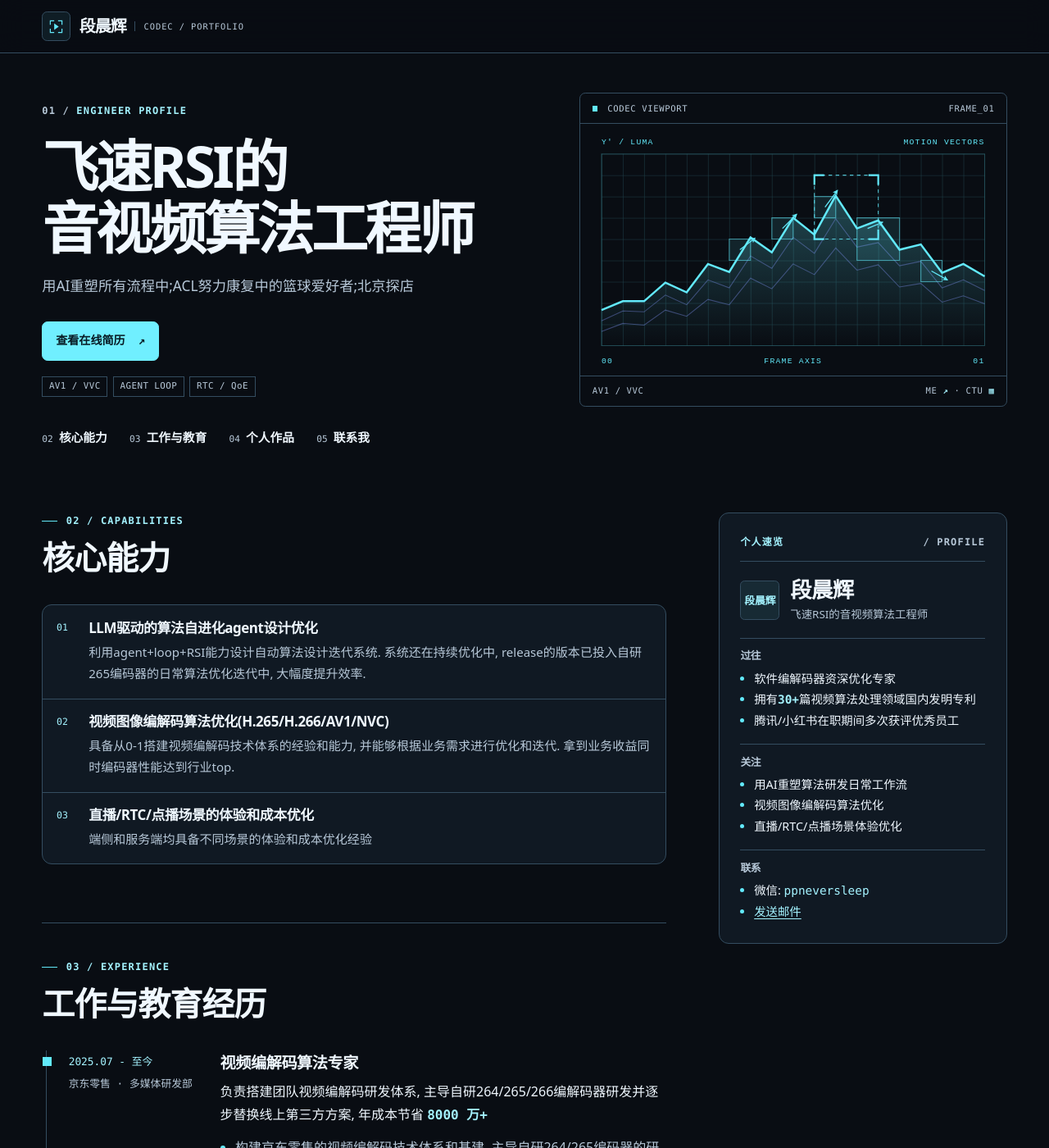
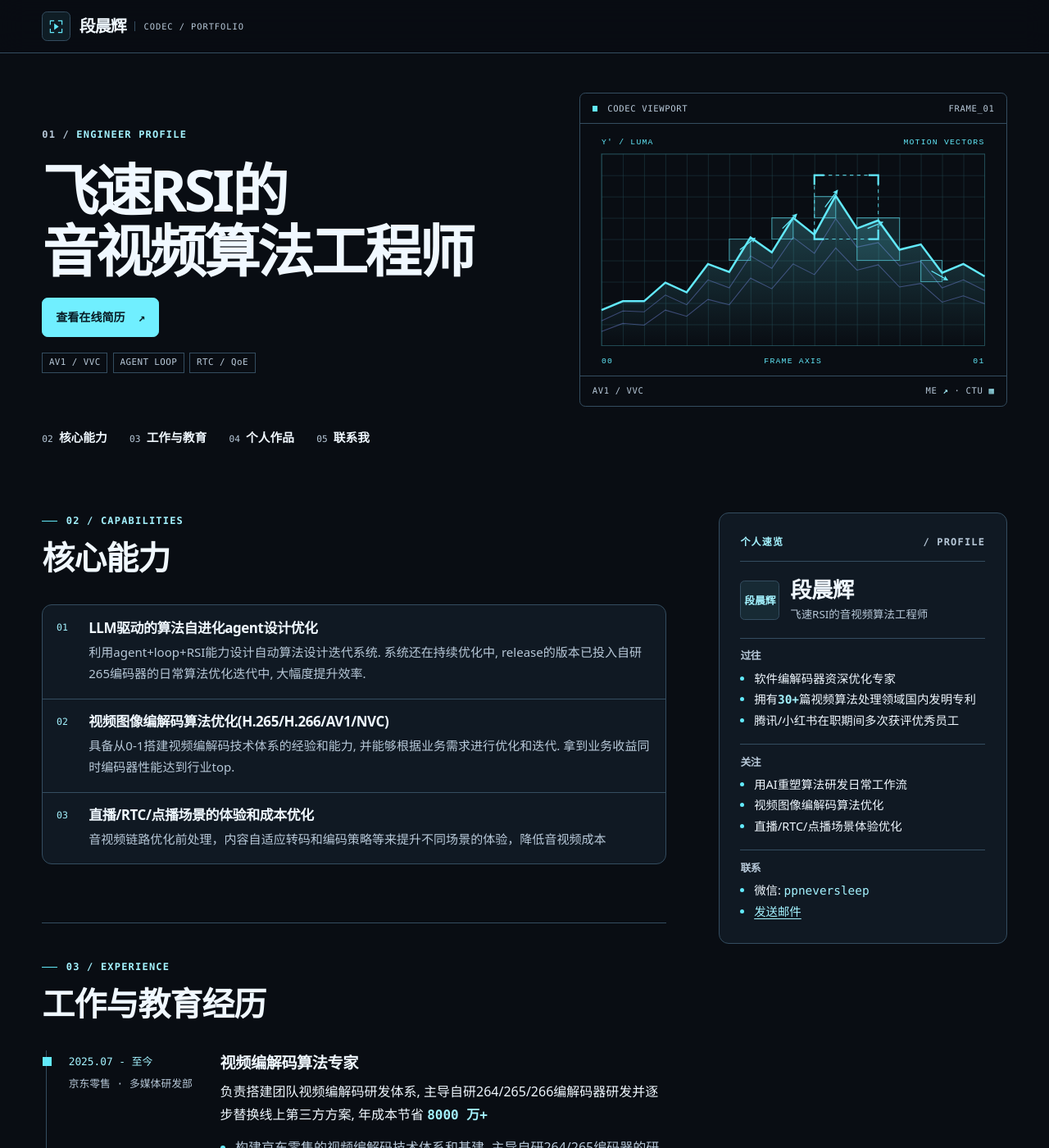
Before and after one commit to bitchenhui/bitchenhui.github.io, a Jekyll site: the page built from index.html, in a window 1280 px wide and 1400 px high. Shown: the whole window at 82% size. Built offline with Jekyll 4.4.1, drawn with Linux system fonts in a browser that asks for light colours.

Commit message:
chore: drop hero intro line and guard empty intro

```diff
--- a/_config.yml
+++ b/_config.yml
@@ -14,7 +14,8 @@ plugins:
 author:
   name: "段晨辉"
   role: "飞速RSI的音视频算法工程师"
-  intro: "用AI重塑所有流程中;ACL努力康复中的篮球爱好者;北京探店"
+  # 可选: hero 区与简历页头部的个人简介行, 留空则不显示
+  intro: ""
   email: "ppduan50@gmail.com"
   # 展示在侧栏卡片「联系」中的微信号
   wechat: "ppneversleep"
@@ -34,7 +35,7 @@ skills:
   - name: 视频图像编解码算法优化(H.265/H.266/AV1/NVC)
     description: 具备从0-1搭建视频编解码技术体系的经验和能力, 并能够根据业务需求进行优化和迭代. 拿到业务收益同时编码器性能达到行业top.
   - name: 直播/RTC/点播场景的体验和成本优化
-    description: 端侧和服务端均具备不同场景的体验和成本优化经验
+    description: 音视频链路优化前处理，内容自适应转码和编码策略等来提升不同场景的体验，降低音视频成本
 
 exclude:
   - README.md
--- a/_includes/head.html
+++ b/_includes/head.html
@@ -30,7 +30,7 @@
     "name": {{ site.author.name | jsonify }},
     "url": {{ '/' | absolute_url | jsonify }},
     "jobTitle": {{ site.author.role | jsonify }},
-    "description": {{ site.author.intro | jsonify }},
+    "description": {{ site.author.intro | default: site.description | jsonify }},
     {% if site.author.github and site.author.github != "" %}"sameAs": [{{ site.author.github | jsonify }}],{% endif %}
     {% if site.author.email and site.author.email != "" %}"email": {{ site.author.email | prepend: "mailto:" | jsonify }},{% endif %}
     "knowsAbout": {{ site.skills | map: "name" | jsonify }}
--- a/index.html
+++ b/index.html
@@ -11,7 +11,8 @@ title: 首页
           <h1 id="intro-title">{{ site.author.role | escape | replace: "音视频算法工程师", '<span class="hero-title__role">音视频算法工程师</span>' }}</h1>
           <canvas class="hero-decode" aria-hidden="true" hidden></canvas>
         </div>
-        <p class="manual-hero__lead">{{ site.author.intro | escape }}</p>
+        {% assign hero_intro = site.author.intro | default: "" | strip %}
+        {% if hero_intro != "" %}<p class="manual-hero__lead">{{ hero_intro | escape }}</p>{% endif %}
         <div class="hero-panel__actions">
           <a class="button button-primary" href="{{ '/resume/' | relative_url }}">查看在线简历 <span aria-hidden="true">↗</span></a>
         </div>
--- a/resume/index.html
+++ b/resume/index.html
@@ -18,7 +18,8 @@ description: "段晨辉的个人简历: 视频编解码算法工程师, 聚焦 A
     <header class="resume__header">
       <h1 id="resume-title">{{ site.author.name | escape }} · 简历</h1>
       <p class="resume__role">{{ site.author.role | escape }}</p>
-      <p class="resume__intro">{{ site.author.intro | escape }}</p>
+      {% assign resume_intro = site.author.intro | default: "" | strip %}
+      {% if resume_intro != "" %}<p class="resume__intro">{{ resume_intro | escape }}</p>{% endif %}
       <ul class="tag-list" aria-label="联系方式">
         {% if email != "" %}<li class="tag"><a href="mailto:{{ email | escape }}">{{ email | escape }}</a></li>{% endif %}
         {% if github != "" %}<li class="tag"><a href="{{ github | escape }}">{{ github | remove: "https://" | remove: "http://" | escape }}</a></li>{% endif %}
```
